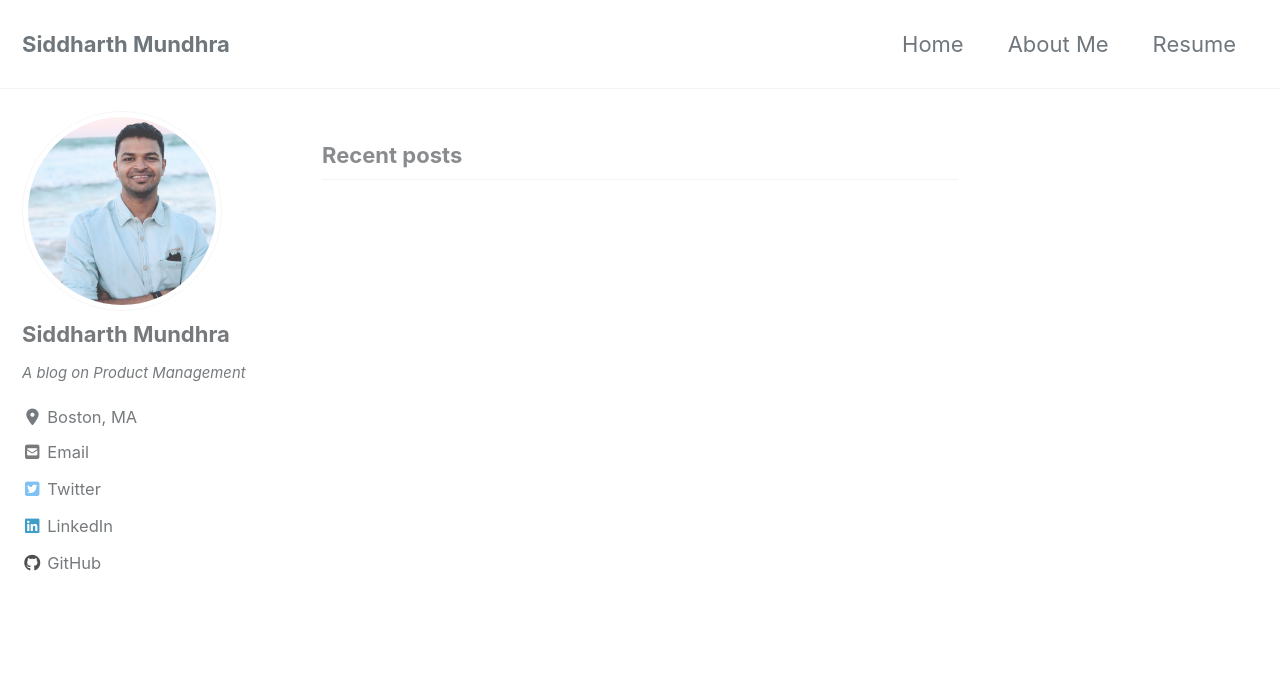
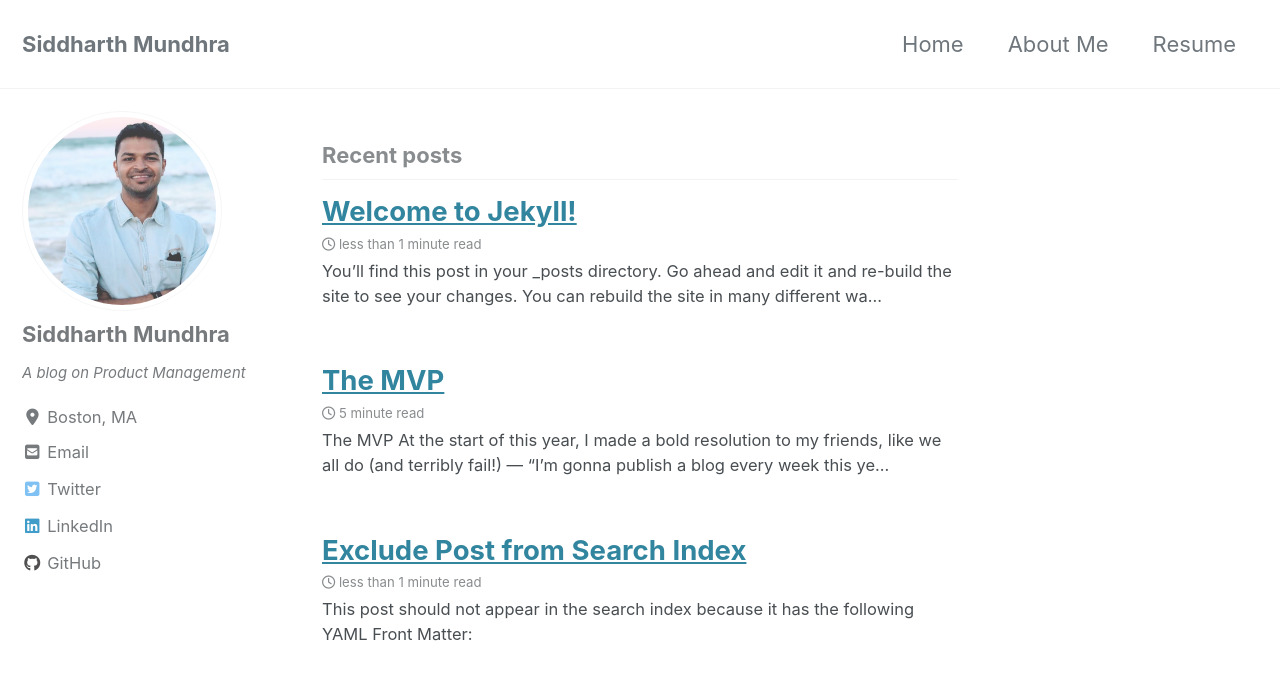
Before and after one commit to sidmundhra/sidmundhra.github.io, a Jekyll site: the page built from index.html, in a window 1280 px wide and 900 px high. Shown: the top 680 px of the window. Built offline with Jekyll 4.4.1, drawn with Linux system fonts in a browser that asks for light colours; cached includes are drawn as plain includes; nearby versions of some CDN libraries; the list of posts is cut into pages by our own code.

Commit message:
changing config

```diff
--- a/_config.yml
+++ b/_config.yml
@@ -215,8 +215,8 @@ sass:
 
 # Outputting
 permalink: /:categories/:title/
-#paginate: 10 # amount of posts to show
-#paginate_path: /page:num/
+paginate: 10 # amount of posts to show
+paginate_path: /page:num/
 timezone: # https://en.wikipedia.org/wiki/List_of_tz_database_time_zones
 
 
```
